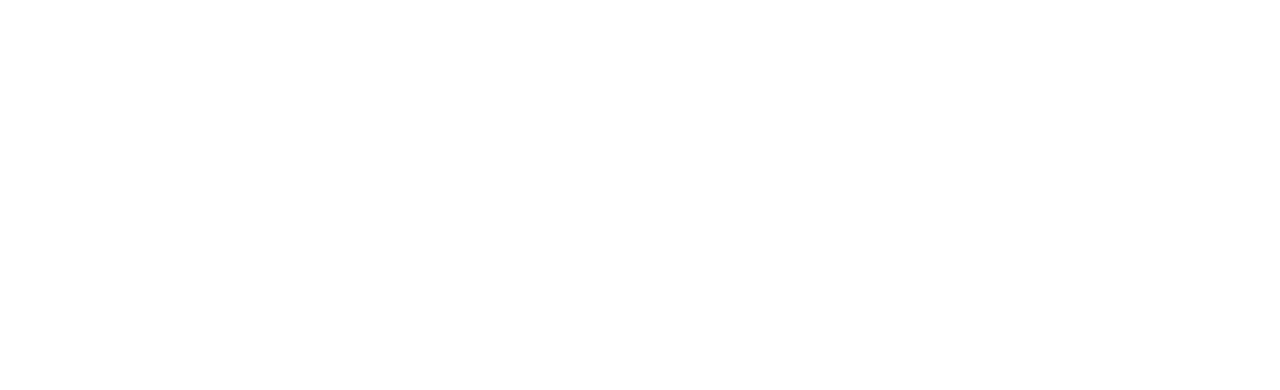
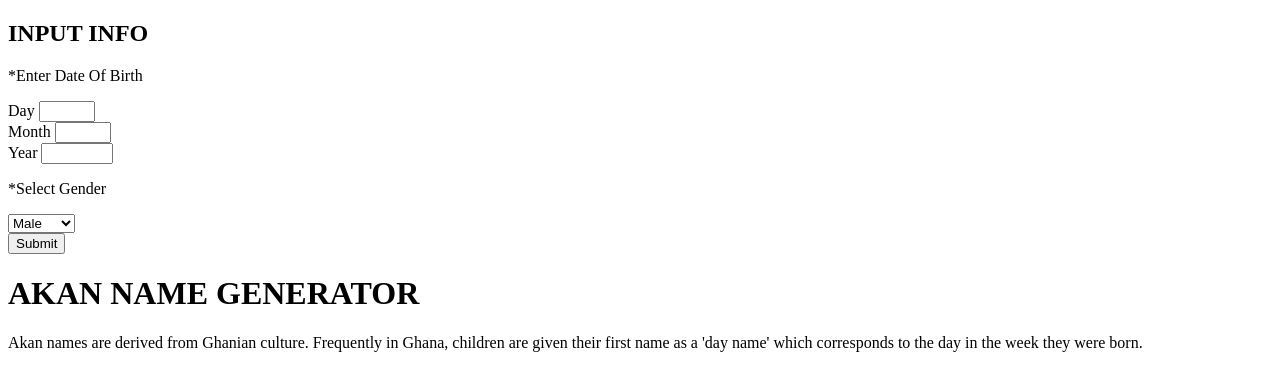
Before and after one commit to dev-gaitano/moringa_akan_asgn, a plain HTML site: page index.html in a window 1280 px wide. Drawn offline with Linux system fonts and the light colour scheme.

Commit message:
Added an input section
In 'container_namegen_root', added:
- Header
- Dob input section
- Gender Select section
- Submit Section

```diff
--- a/index.html
+++ b/index.html
@@ -15,16 +15,74 @@
       <div class="container_namegen_root">
         <div class="container_namegen_root_left">
           <div class="container_namegen_left_content">
-            <div class="container_namegen_left_content_header"></div>
-            <div class="container_namegen_left_content_dob"></div>
-            <div class="container_namegen_left_content_gender"></div>
-            <div class="container_namegen_left_content_submit"></div>
+            <div class="container_namegen_left_content_header">
+              <h2>INPUT INFO</h2>
+            </div>
+            <div class="container_namegen_left_content_dob">
+              <p>*Enter Date Of Birth</p>
+              <form action="">
+                <div class="dob_input_form">
+                  <label for="day">Day</label>
+                  <input
+                    type="number"
+                    id="day"
+                    name="day"
+                    min="1"
+                    max="31"
+                    required
+                  />
+                </div>
+                <div class="dob_input_form">
+                  <label for="month">Month</label>
+                  <input
+                    type="number"
+                    id="month"
+                    name="month"
+                    min="1"
+                    max="12"
+                    required
+                  />
+                </div>
+                <div class="dob_input_form">
+                  <label for="day">Year</label>
+                  <input
+                    type="number"
+                    id="year"
+                    name="year"
+                    min="1800"
+                    max="2300"
+                    required
+                  />
+                </div>
+              </form>
+            </div>
+            <div class="container_namegen_left_content_gender">
+              <p>*Select Gender</p>
+              <div class="input-group">
+                <!-- <label for="gender">Gender</label> -->
+                <select id="gender" name="gender" required>
+                  <option value="male">Male</option>
+                  <option value="female">Female</option>
+                </select>
+              </div>
+            </div>
+            <div class="container_namegen_left_content_submit">
+              <button>Submit</button>
+            </div>
           </div>
         </div>
         <div class="container_namegen_root_right">
           <div class="container_namegen_root_right_content">
-            <div class="container_namegen_root_right_content_header"></div>
-            <div class="container_namegen_root_right_content_descript"></div>
+            <div class="container_namegen_root_right_content_header">
+              <h1>AKAN NAME GENERATOR</h1>
+            </div>
+            <div class="container_namegen_root_right_content_descript">
+              <p>
+                Akan names are derived from Ghanian culture. Frequently in
+                Ghana, children are given their first name as a 'day name' which
+                corresponds to the day in the week they were born.
+              </p>
+            </div>
           </div>
         </div>
       </div>
```
